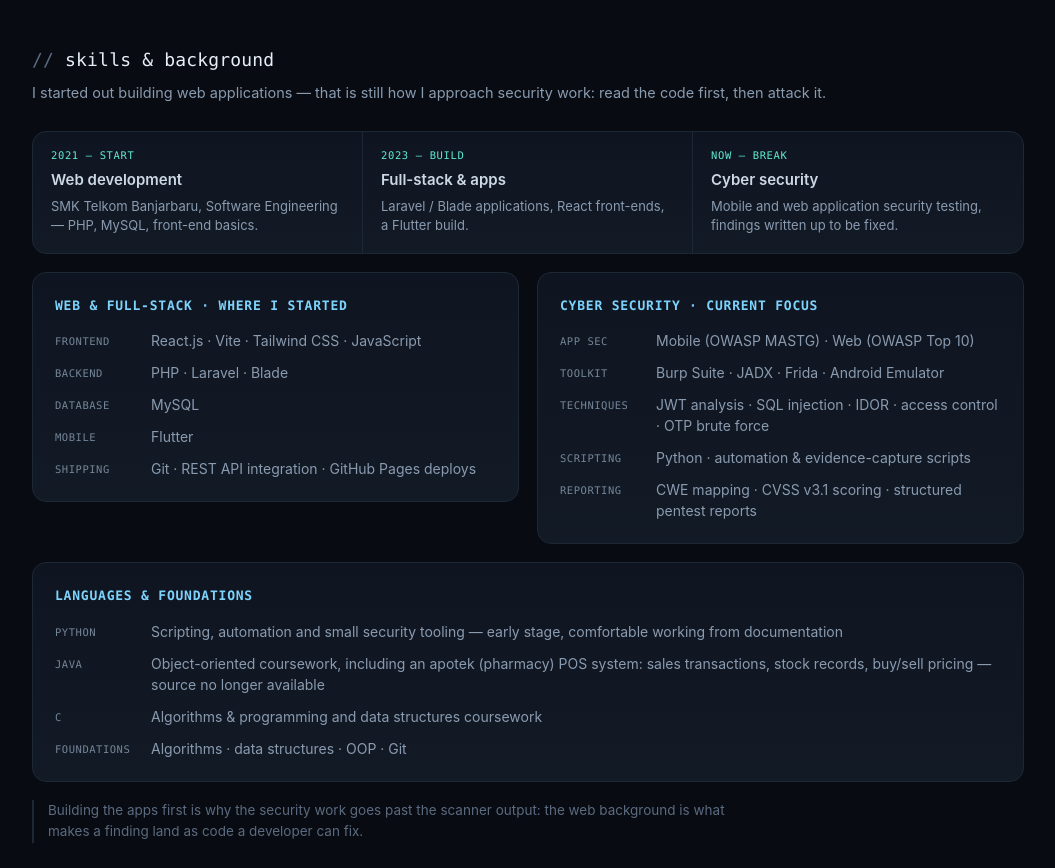
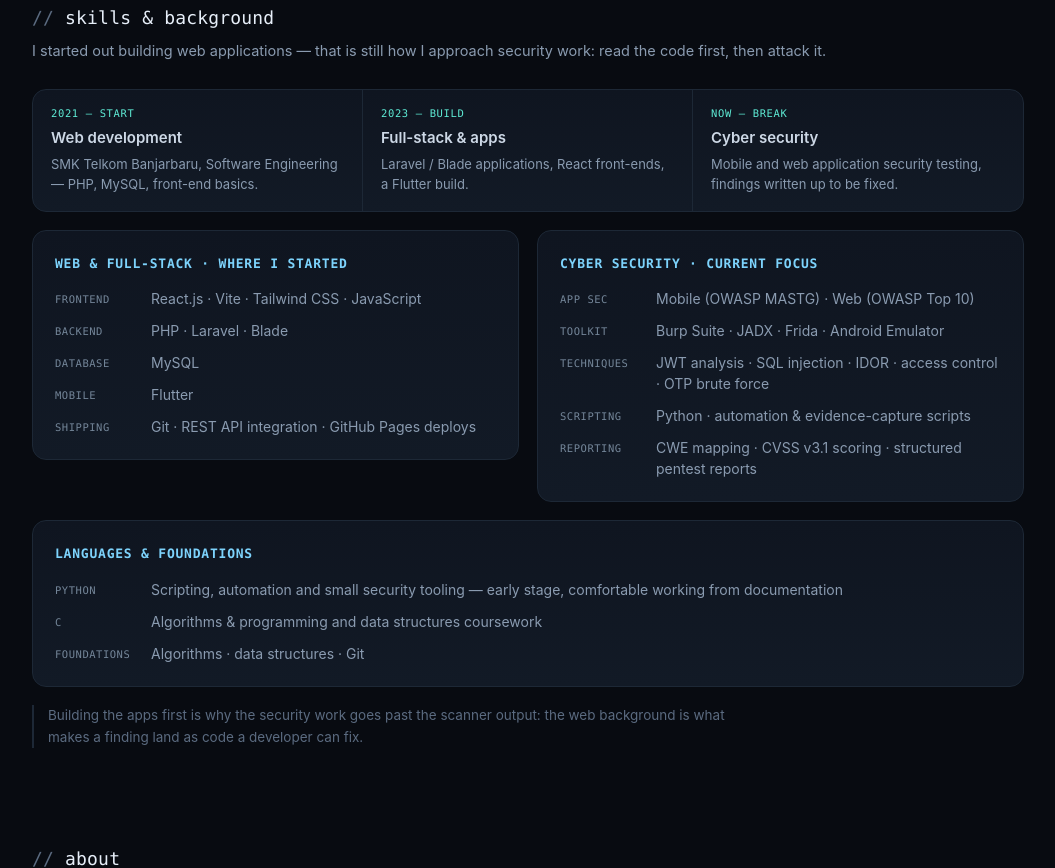
Before and after one commit to Yenmau/Yenmau.github.io, a plain HTML site: page index.html in a window 1280 px wide. Shown: the part 1932-2800 px from the top of the page, without its empty margins (112-1167 px from the left). Drawn offline with Linux system fonts and the light colour scheme.

Commit message:
Drop Java from languages panel and hero tags

```diff
--- a/index.html
+++ b/index.html
@@ -76,7 +76,7 @@
           <span class="tag">Full-Stack</span>
           <span class="tag">PHP &middot; Laravel &middot; MySQL</span>
           <span class="tag">React.js &middot; Flutter</span>
-          <span class="tag">Python &middot; C &middot; Java</span>
+          <span class="tag">Python &middot; C</span>
         </div>
         <div class="hero-actions">
           <a class="btn" href="#projects">view projects <span class="arrow">&darr;</span></a>
@@ -278,9 +278,8 @@
           <h3>Languages &amp; foundations</h3>
           <ul class="skill-rows">
             <li><span class="sr-k">python</span><span class="sr-v">Scripting, automation and small security tooling &mdash; early stage, comfortable working from documentation</span></li>
-            <li><span class="sr-k">java</span><span class="sr-v">Object-oriented coursework, including an apotek (pharmacy) POS system: sales transactions, stock records, buy/sell pricing &mdash; source no longer available</span></li>
             <li><span class="sr-k">c</span><span class="sr-v">Algorithms &amp; programming and data structures coursework</span></li>
-            <li><span class="sr-k">foundations</span><span class="sr-v">Algorithms &middot; data structures &middot; OOP &middot; Git</span></li>
+            <li><span class="sr-k">foundations</span><span class="sr-v">Algorithms &middot; data structures &middot; Git</span></li>
           </ul>
         </div>
       </div>
```
